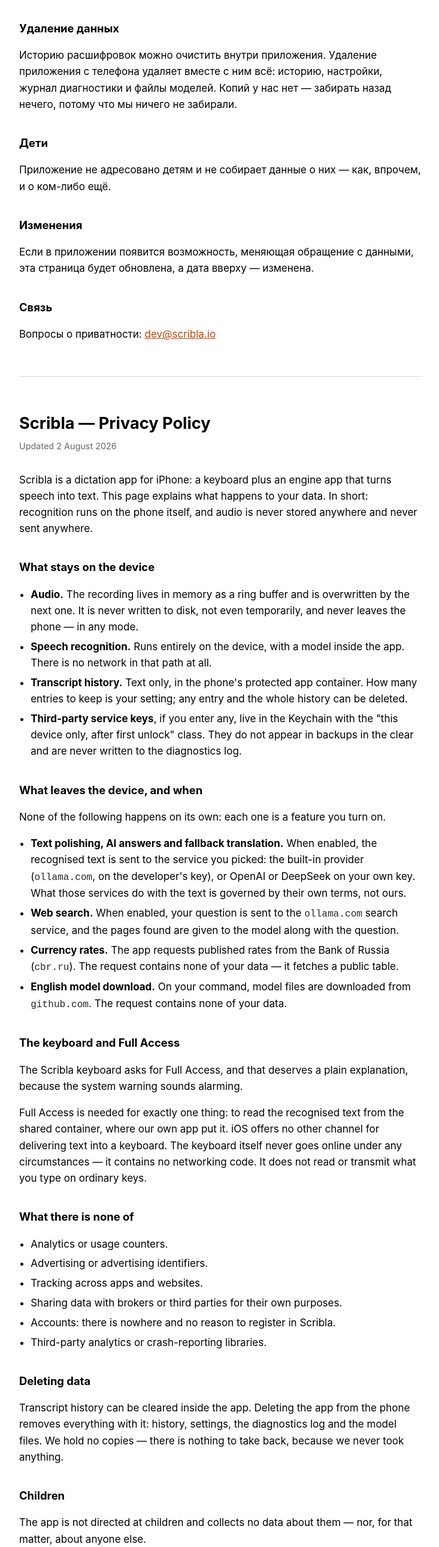
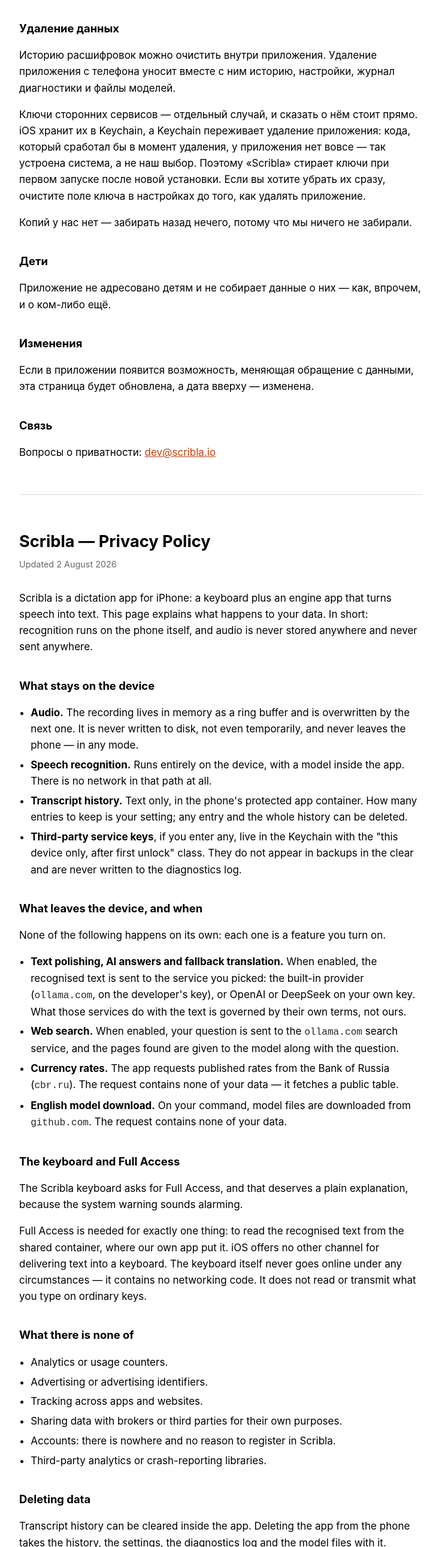
Before and after one commit to alvlsk12345/scribla-site, a plain HTML site: page privacy.html in a window 1280 px wide. Shown: the part 1766-4345 px from the top of the page at 60% size, without its empty margins (272-1005 px from the left). Drawn offline with Linux system fonts and the light colour scheme.

Commit message:
Про ключи в Keychain — как есть, а не как хотелось бы
Прежний текст обещал, что удаление приложения уносит всё. Про ключи это
было неправдой: iOS хранит их в Keychain, а Keychain переживает удаление
приложения, и кода, который сработал бы в момент удаления, у приложения
нет вовсе.

Приложение теперь стирает ключи при первом запуске после новой установки
— но буквальным обещание от этого не становится: между удалением
и следующей установкой ключ на телефоне лежит. Так и написано, вместе
со способом убрать его сразу.

```diff
--- a/privacy.html
+++ b/privacy.html
@@ -93,9 +93,19 @@
 <h2>Удаление данных</h2>
 
 <p>Историю расшифровок можно очистить внутри приложения. Удаление
-приложения с телефона удаляет вместе с ним всё: историю, настройки,
-журнал диагностики и файлы моделей. Копий у нас нет — забирать назад
-нечего, потому что мы ничего не забирали.</p>
+приложения с телефона уносит вместе с ним историю, настройки, журнал
+диагностики и файлы моделей.</p>
+
+<p>Ключи сторонних сервисов — отдельный случай, и сказать о нём стоит
+прямо. iOS хранит их в Keychain, а Keychain переживает удаление
+приложения: кода, который сработал бы в момент удаления, у приложения
+нет вовсе — так устроена система, а не наш выбор. Поэтому «Scribla»
+стирает ключи при первом запуске после новой установки. Если вы хотите
+убрать их сразу, очистите поле ключа в настройках до того, как удалять
+приложение.</p>
+
+<p>Копий у нас нет — забирать назад нечего, потому что мы ничего
+не забирали.</p>
 
 <h2>Дети</h2>
 
@@ -185,9 +195,18 @@ read or transmit what you type on ordinary keys.</p>
 <h2>Deleting data</h2>
 
 <p>Transcript history can be cleared inside the app. Deleting the app from
-the phone removes everything with it: history, settings, the diagnostics log
-and the model files. We hold no copies — there is nothing to take back,
-because we never took anything.</p>
+the phone takes the history, the settings, the diagnostics log and the model
+files with it.</p>
+
+<p>Third-party service keys are a separate case, and it deserves to be said
+plainly. iOS keeps them in the Keychain, and the Keychain outlives the app's
+deletion: an app has no code that runs at the moment it is deleted — that is
+how the system works, not a choice of ours. So Scribla erases the keys on the
+first launch after a new install. If you want them gone right away, clear the
+key field in the settings before deleting the app.</p>
+
+<p>We hold no copies — there is nothing to take back, because we never took
+anything.</p>
 
 <h2>Children</h2>
 
```
